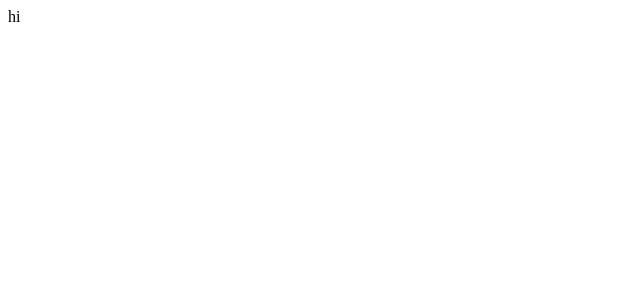
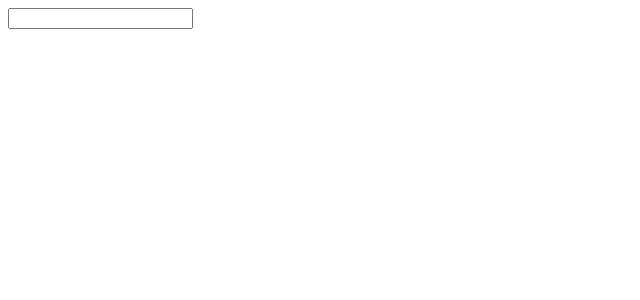
Before and after one commit to amjadz/sportsnews, a React (Create React App) app: page / in a window 1280 px wide. Shown: the top 300 px of the page, without its empty margins (0-640 px from the left). Built offline with nearby package versions, Linux system fonts and the light colour scheme.

Commit message:
Set up the scaffolding ffor project

```diff
--- a/src/components/App.js
+++ b/src/components/App.js
@@ -1,9 +1,20 @@
 import React from 'react'
+import SearchBar from './SearchBar'
 
 class App extends React.Component {
+    onSearchSubmit(searchTerm){
+        console.log(searchTerm)
+
+    }
+
     render(){
         return(
-            <div>hi</div>
+            <div>
+                <SearchBar
+                    onSubmit= { this.onSearchSubmit }
+                />
+
+            </div>
         )
     }
 }
--- /dev/null
+++ b/src/components/SearchBar.js
@@ -0,0 +1,27 @@
+import React from 'react'
+
+class SearchBar extends React.Component {
+    state = {searchTerm: ""}
+
+    onSearchSubmit = (e) => {
+        e.preventDefault();
+
+        this.props.onSubmit(this.state.searchTerm)
+    }
+
+    render(){
+        return(
+            <div>
+                <form onSubmit= { this.onSearchSubmit } >
+                    <input
+                        type="text"
+                        value = { this.state.searchTerm }
+                        onChange={(e) => this.setState({searchTerm: e.target.value})} >
+                    </input>
+                </form>
+            </div>
+        )
+    }
+}
+
+export default SearchBar;
```
